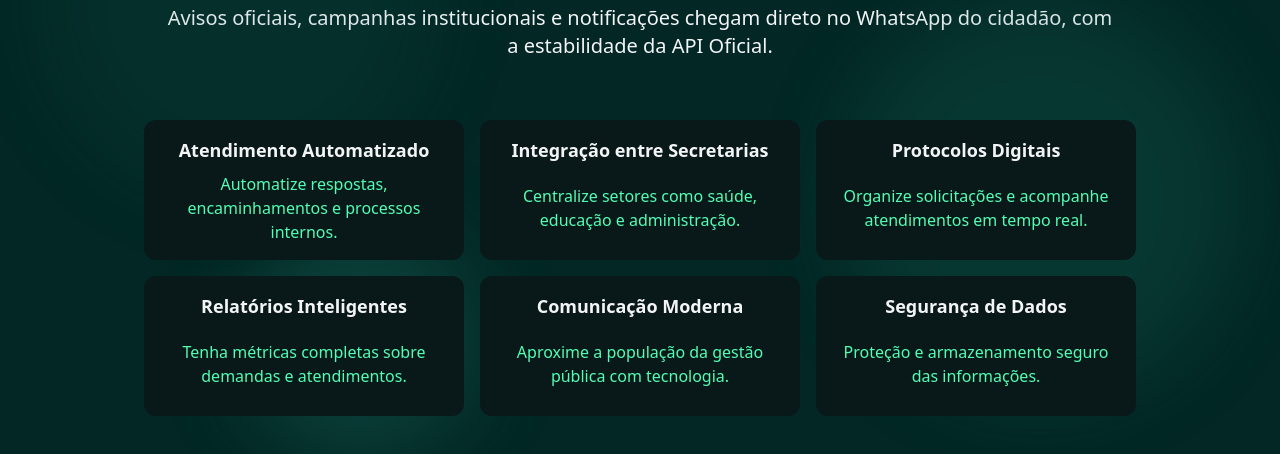
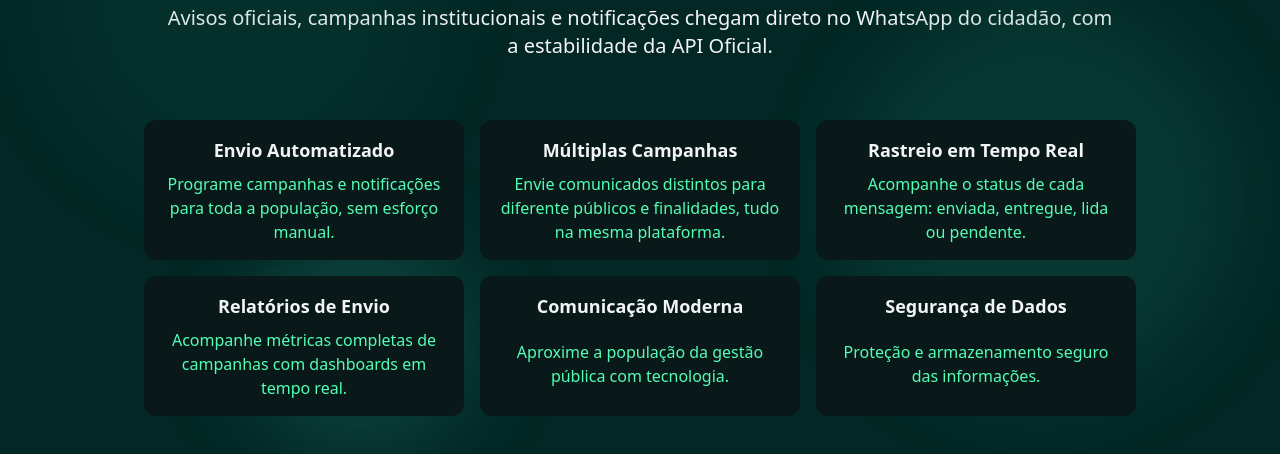
Before and after one commit to gersonkomunicai/correio-inteligente, a Next.js app: page / in a window 1280 px wide. Shown: the part 3240-3694 px from the top of the page. Built offline with nearby package versions, Linux system fonts and the light colour scheme; no server answers.

Commit message:
add copys

```diff
--- a/data/lists.ts
+++ b/data/lists.ts
@@ -163,24 +163,24 @@ export const menuWho: MenuWho[] = [
 
 export const menuDemonstration: MenuDemonstration[] = [
     {
-        id: 'atendimento',
-        title: 'Atendimento Automatizado',
-        text: 'Automatize respostas, encaminhamentos e processos internos.',
+        id: 'envio',
+        title: 'Envio Automatizado',
+        text: 'Programe campanhas e notificações para toda a população, sem esforço manual.',
     },
     {
-        id: 'integração',
-        title: 'Integração entre Secretarias',
-        text: 'Centralize setores como saúde, educação e administração.',
+        id: 'multipla',
+        title: 'Múltiplas Campanhas',
+        text: 'Envie comunicados distintos para diferente públicos e finalidades, tudo na mesma plataforma.',
     },
     {
-        id: 'protocolos',
-        title: 'Protocolos Digitais',
-        text: 'Organize solicitações e acompanhe atendimentos em tempo real.',
+        id: 'rastreio',
+        title: 'Rastreio em Tempo Real',
+        text: 'Acompanhe o status de cada mensagem: enviada, entregue, lida ou pendente.',
     },
     {
         id: 'relatorios',
-        title: 'Relatórios Inteligentes',
-        text: 'Tenha métricas completas sobre demandas e atendimentos.',
+        title: 'Relatórios de Envio',
+        text: 'Acompanhe métricas completas de campanhas com dashboards em tempo real.',
     },
     {
         id: 'comunicacao',
--- a/src/app/quem-somos/page.tsx
+++ b/src/app/quem-somos/page.tsx
@@ -35,8 +35,7 @@ export default () => {
                         </Reveal>
                         <Reveal direction="left">
                             <div className="h-1 bg-linear-to-r from-correio-inteligente-900 to-correio-inteligente-800 md:my-8 my-3 w-100" />
-                            <span className="lg:text-xl text-lg text-gray-100 md:font-medium font-light">O Correio Inteligente nasceu para transformar a forma como empresas e instituições se comunicam com seus clientes.
-imagens para referencia, que podem ser acrescentadas.</span>
+                            <span className="lg:text-xl text-lg text-gray-100 md:font-medium font-light">O Correio Inteligente nasceu para transformar a forma como empresas e instituições se comunicam com seus clientes.</span>
                         </Reveal>
                         <Reveal>
                             <a href="#começo" className="flex my-5 w-35 items-center justify-start mt-8 rounded-md bg-correio-inteligente-900 text-correio-inteligente-200 p-3">
--- a/src/app/segmentos/governos/page.tsx
+++ b/src/app/segmentos/governos/page.tsx
@@ -24,11 +24,11 @@ export default function Governos() {
                                 <p className="text-lg text-gray-100 uppercase">GOVERNOS E ONGS</p>
                             </Reveal>
                             <Reveal direction="up">
-                                <h2 className="text-5xl lg:text-6xl pb-4 font-bold bg-linear-to-r from-correio-inteligente-900 to-correio-inteligente-300 bg-clip-text text-transparent">Comunicação oficial mais rápida, acessível e eficiente.</h2>
+                                <h2 className="text-5xl lg:text-6xl pb-4 font-bold bg-linear-to-r from-correio-inteligente-900 to-correio-inteligente-300 bg-clip-text text-transparent">A comunicação oficial de Governos e ONGS com a população.</h2>
                                 <div className="h-0.5 bg-linear-to-r w-80 my-2 md:my-4 from-correio-inteligente-900 to-correio-inteligente-800 "></div>
                             </Reveal>
                             <Reveal direction="left">
-                                <p className="text-lg font-bold mb-6 text-gray-100">Utilize a API Oficial do WhatsApp para enviar notificações, campanhas públicas, comunicados e atendimentos automatizados com segurança, escala e alta taxa de entrega.</p>
+                                <p className="text-lg font-bold mb-6 text-gray-100">Envie notificações, campanhas institucionais e comunicados pela API Oficial do Whatsapp, alcançando grande escala com uma única plataforma.</p>
                                 <a href="/fale-conosco" className="flex items-center justify-center p-3 w-60 bg-correio-inteligente-900 text-correio-inteligente-200">Solicitar Demonstração</a>
                             </Reveal>
                         </div>
```
Also changed, not shown: src/app/segmentos/bancos/page.tsx (+6 -6 lines).
